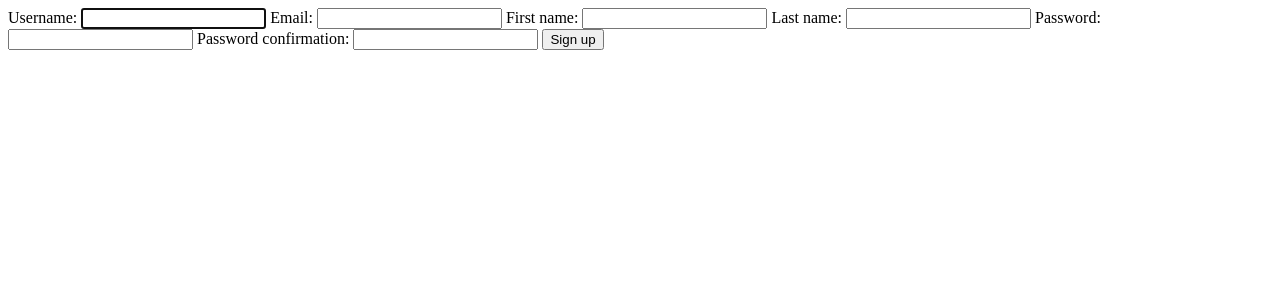
After one commit to masmahmoodi/blog, a Django app: page /account/signup/ in a window 1280 px wide. The commit adds this page. Shown: the top 300 px of the page. Run offline with Django 4.2, Linux system fonts and the light colour scheme.

Commit message:
create login & signup pages

```diff
--- /dev/null
+++ b/account/forms.py
@@ -0,0 +1,16 @@
+from django import forms
+from django.contrib.auth.forms import UserCreationForm
+from django.contrib.auth.models import User
+
+class SignUpForm(UserCreationForm):
+    email = forms.EmailField(required=True)
+
+    class Meta(UserCreationForm.Meta):
+        model = User
+        fields = ("username", "email", "first_name", "last_name")  # model fields only
+
+    def clean_email(self):
+        email = self.cleaned_data["email"].lower()
+        if User.objects.filter(email__iexact=email).exists():
+            raise forms.ValidationError("Email is already in use.")
+        return email
--- /dev/null
+++ b/account/templates/account/signUp.html
@@ -0,0 +1,35 @@
+{% extends "base.html" %}
+{% block title %}Sign up{% endblock %}
+
+{% block content %}
+<form method="post">
+  {% csrf_token %}
+  {{ form.non_field_errors }}
+
+  {{ form.username.label_tag }}
+  {{ form.username }}
+  {{ form.username.errors }}
+
+  {{ form.email.label_tag }}
+  {{ form.email }}
+  {{ form.email.errors }}
+
+  {{ form.first_name.label_tag }}
+  {{ form.first_name }}
+  {{ form.first_name.errors }}
+
+  {{ form.last_name.label_tag }}
+  {{ form.last_name }}
+  {{ form.last_name.errors }}
+
+  {{ form.password1.label_tag }}
+  {{ form.password1 }}
+  {{ form.password1.errors }}
+
+  {{ form.password2.label_tag }}
+  {{ form.password2 }}
+  {{ form.password2.errors }}
+
+  <button type="submit">Sign up</button>
+</form>
+{% endblock %}
--- /dev/null
+++ b/account/urls.py
@@ -0,0 +1,11 @@
+# from django.contrib import admin
+from django.urls import path
+from django.contrib.auth import views as auth_views
+from .views import sign_up
+
+urlpatterns = [
+
+    path("login/", auth_views.LoginView.as_view(template_name="account/login.html"), name="login"),
+    path("signup/", sign_up, name="signup"),
+
+]
--- a/account/views.py
+++ b/account/views.py
@@ -1,3 +1,22 @@
-from django.shortcuts import render
+from django.shortcuts import render, redirect
+from .forms import SignUpForm
+from django.contrib.auth import login
+# Create your views here.
 
-# Create your views here.
+def sign_up(request):
+    if request.user.is_authenticated:
+        return redirect("post_list")
+
+
+    if request.method == "POST":
+        form = SignUpForm(request.POST)
+        if form.is_valid():
+            user = form.save()
+            login(request,user)
+            return redirect("post_list")
+    else:
+        form = SignUpForm()
+    context = {
+        "form": form
+    }
+    return render(request, "account/signup.html",  context)
--- a/blog_app/settings.py
+++ b/blog_app/settings.py
@@ -39,6 +39,7 @@ INSTALLED_APPS = [
     'django.contrib.staticfiles',
     # my custom apps
     'blog',
+    'account',
 
 ]
 
--- a/blog_app/urls.py
+++ b/blog_app/urls.py
@@ -20,4 +20,5 @@ from django.urls import path, include
 urlpatterns = [
     path('admin/', admin.site.urls),
     path('', include('blog.urls')),   # homepage handled by blog app
+    path('account/', include("account.urls")),
 ]
```
Also changed, not shown: account/templates/account/login.html (+16 -4 lines), db.sqlite3, 12 other files.
